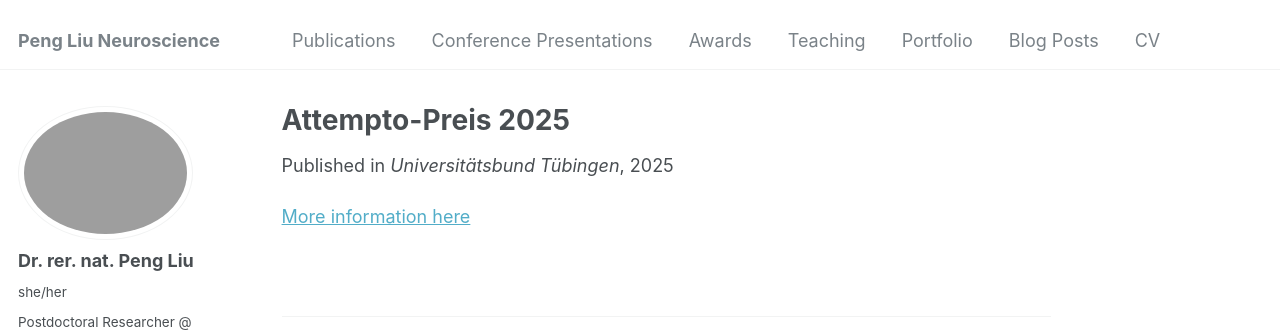
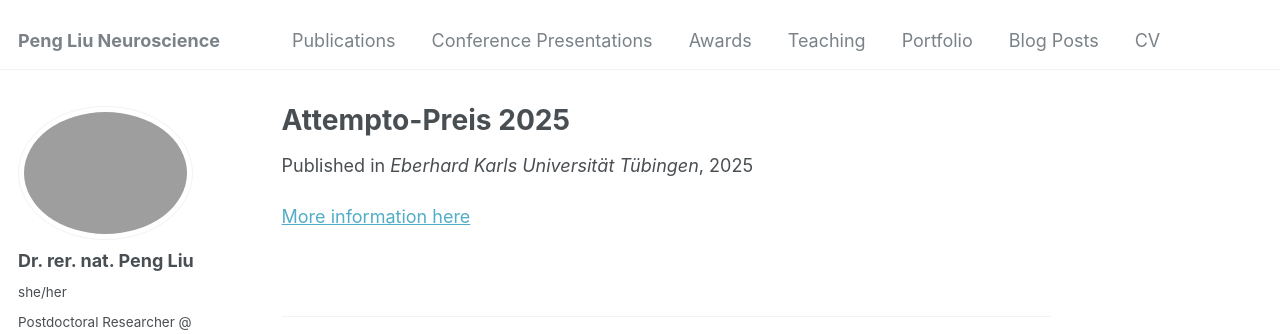
Before and after one commit to PengLiu1120/pengliu, a Jekyll site: the page built from _awards/2025-awards-3.md, in a window 1280 px wide. Shown: the top 334 px of the page. Built offline with Jekyll 4.4.1, drawn with Linux system fonts in a browser that asks for light colours; some web fonts are replaced.

Commit message:
Update 2025-awards-3.md

```diff
--- a/_awards/2025-awards-3.md
+++ b/_awards/2025-awards-3.md
@@ -3,7 +3,7 @@ title: "Attempto-Preis 2025"
 collection: awards
 type: "Award"
 permalink: /awards/2025-awards-3
-venue: "Universitätsbund Tübingen"
+venue: "Eberhard Karls Universität Tübingen"
 date: 2025-10-15
 location: "Tübingen, Deutschland"
 ---
```
